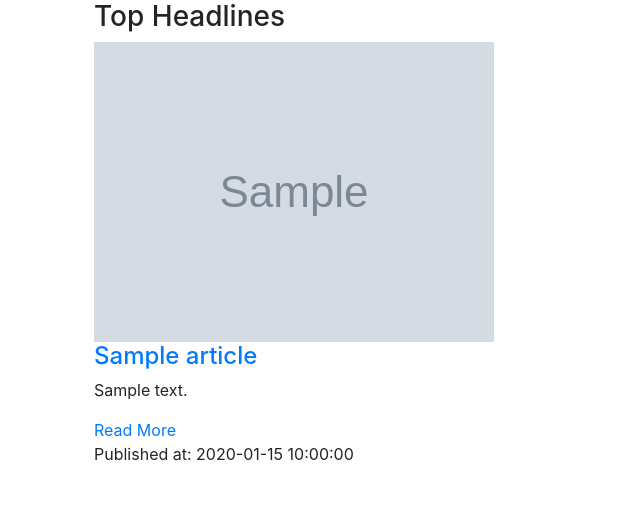
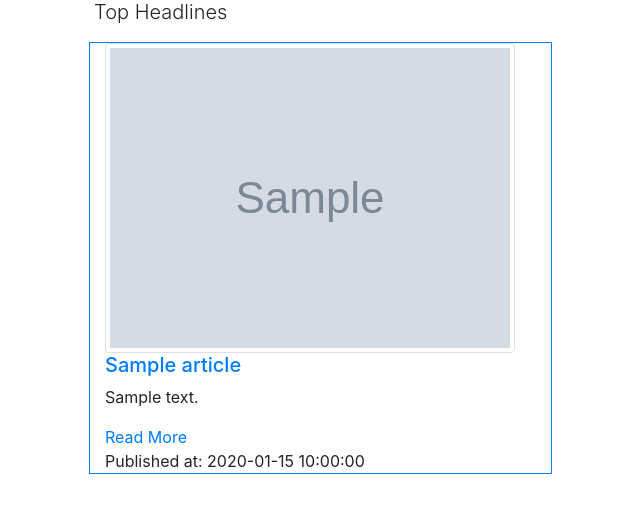
Before and after one commit to martingathu/news, a Flask app: page /articles/1 in a window 1280 px wide. Shown: the part 82-595 px from the top of the page, without its empty margins (6-646 px from the left). Run offline with Flask 2, Linux system fonts and the light colour scheme; grey boxes marked "Sample" are stand-in pictures; a database or web service that is not in the repository returns one stand-in record (values such as "Sample title"); data that the repository does not hold is empty; some libraries are stand-ins or nearby versions.

Commit message:
add border and margin to articles

```diff
--- a/app/templates/article.html
+++ b/app/templates/article.html
@@ -4,14 +4,14 @@
 {% block body%}
 <div class="container">
 
-   <h3> Top Headlines</h3>
+   <h2 class="lead"> Top Headlines</h2>
       <div class="row">
         {% for article in articles %}
-		        <div class="col-md-5">
+		        <div class="col-md-5 border border-primary" style="margin: 10px;">
 				        <div class="thumbnail">
-				          <a href="{{article.url}}" target="_blank"><img src="{{article.urlToImage}}" alt="{{article.title}}" class="img-responsive" class="card-img-top"></a>
+				          <a href="{{article.url}}" target="_blank"><img src="{{article.urlToImage}}" alt="{{article.title}}" class="img-responsive img-thumbnail"></a>
 						      <div class="caption">
-						        <h4><a href="{{article.url}}" target="_blank">{{article.title |truncate(35)}}</a></h4>
+						        <h5><a href="{{article.url}}" target="_blank">{{article.title |truncate(35)}}</a></h5>
 						        <p>{{article.description}}</p>
 						        <a href="{{article.url}}" target="_blank"> Read More</a>
 
```
